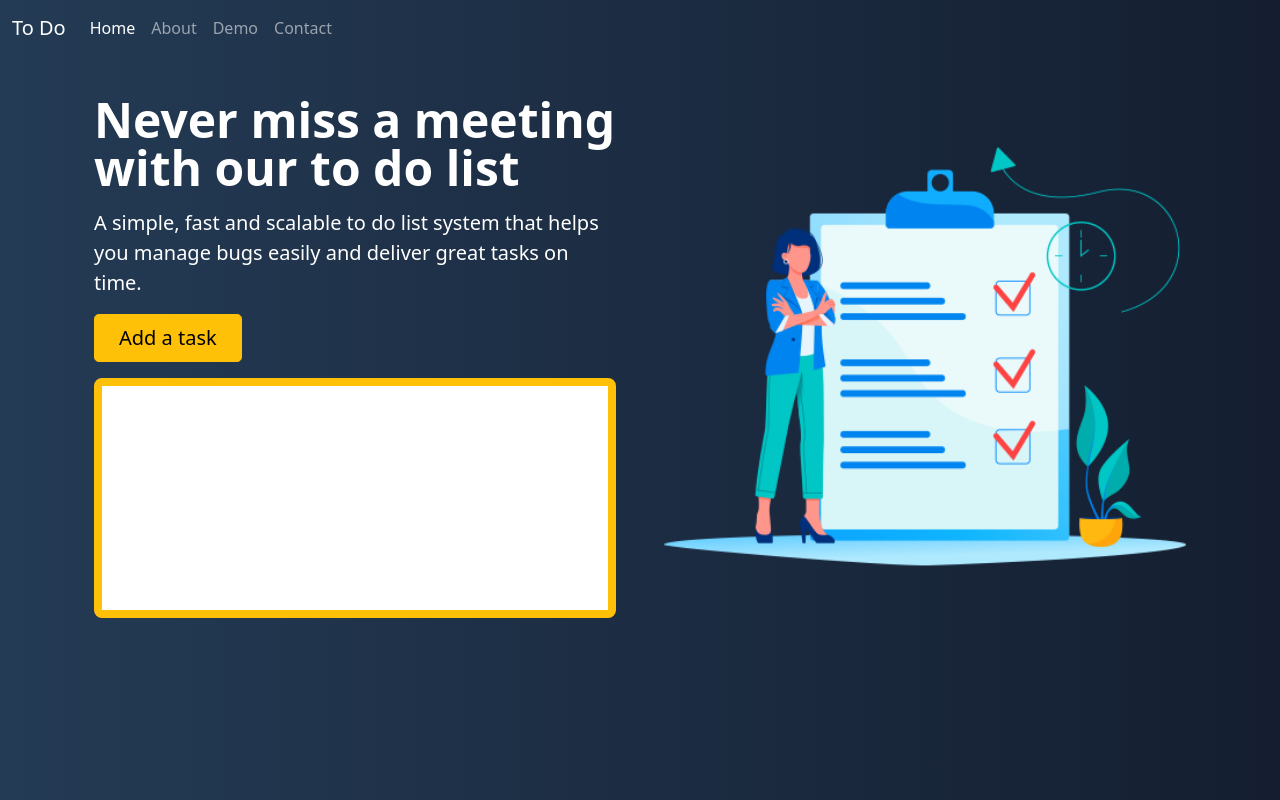
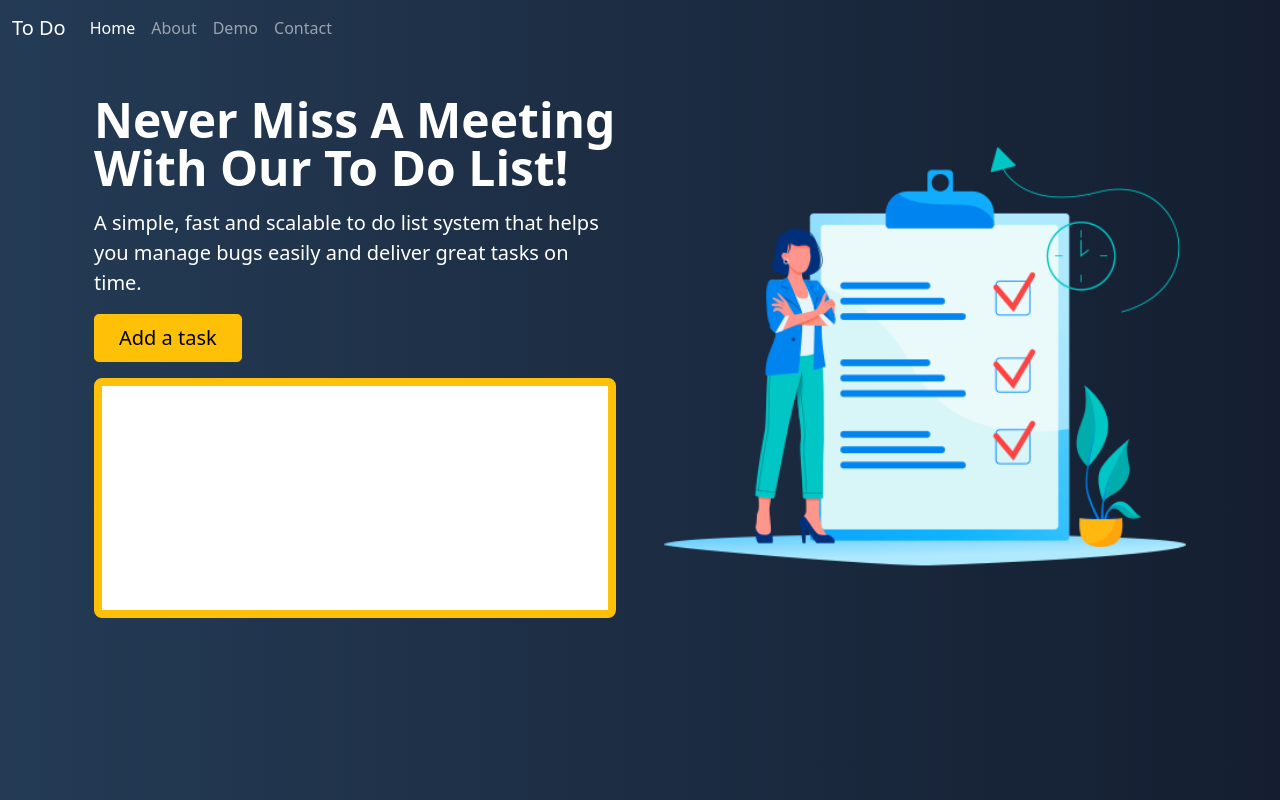
Before and after one commit to lifelonglearner1986/FirstProject, a plain HTML site: page index.html in a window 1280 px wide. Drawn offline with nearby package versions, Linux system fonts and the light colour scheme.

Commit message:
Few type changes

```diff
--- a/index.html
+++ b/index.html
@@ -2,7 +2,7 @@
 <html lang="en">
 
 <head>
-    <title>FirstProject</title>
+    <title>Emin's FirstProject</title>
     <!-- Required meta tags -->
     <meta charset="utf-8">
     <meta name="viewport" content="width=device-width, initial-scale=1, shrink-to-fit=no">
@@ -51,7 +51,7 @@
                         loading="lazy">
                 </div>
                 <div class="col-lg-6">
-                    <h1 class="display-5 fw-bold lh-1 mb-3">Never miss a meeting with our to do list</h1>
+                    <h1 class="display-5 fw-bold lh-1 mb-3">Never Miss A Meeting With Our To Do List!</h1>
                     <p class="lead">A simple, fast and scalable to do list system that helps you manage bugs easily
                         and deliver great tasks on time.
                     </p>
```
